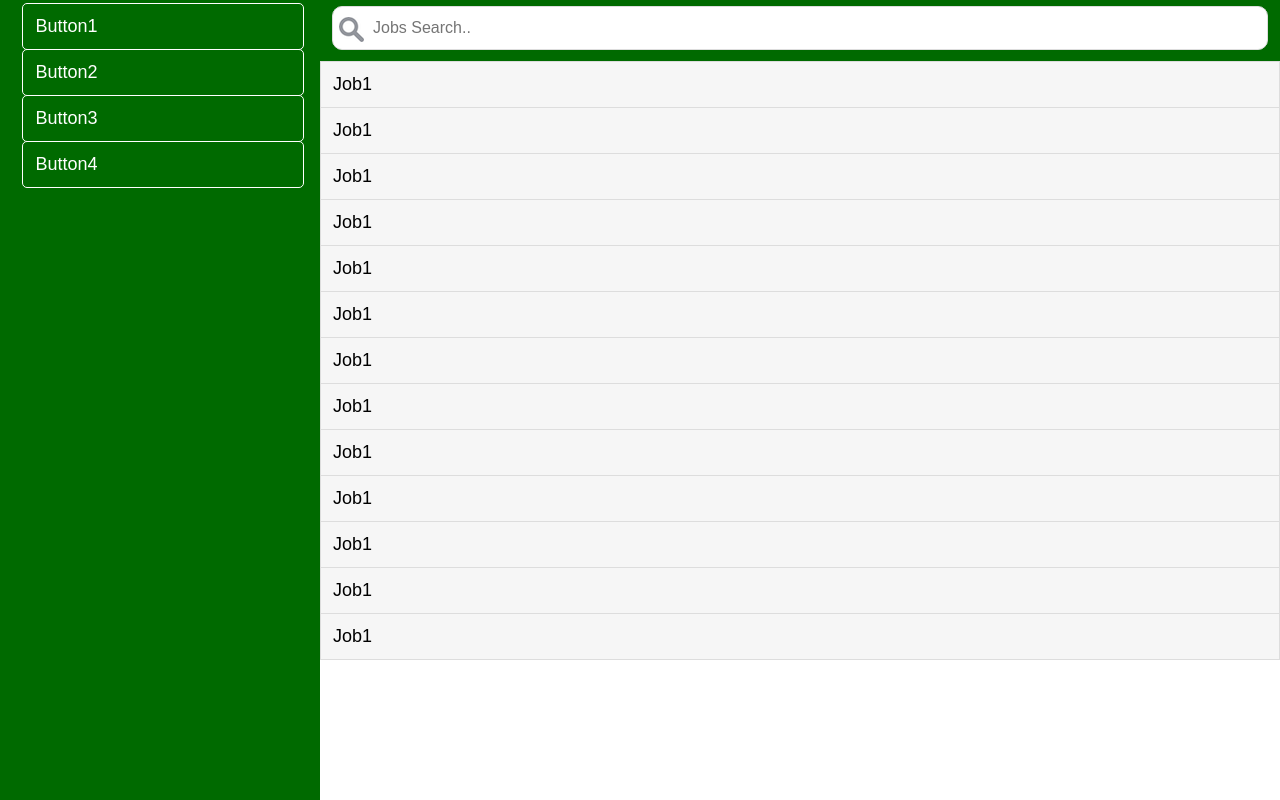
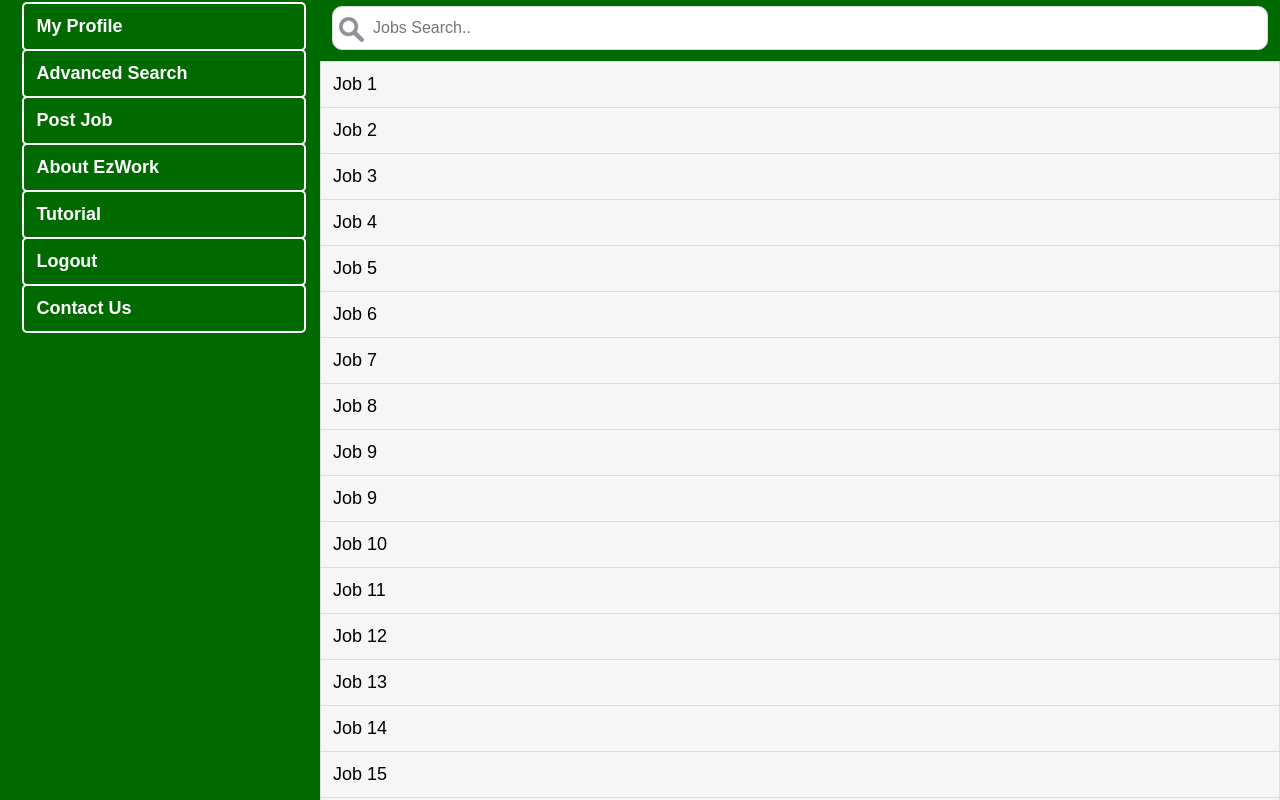
Before and after one commit to acphung/EzWork, a plain HTML site: page Main/EzWork2.html in a window 1280 px wide. Shown: the part 156-956 px from the top of the page. Drawn offline with Linux system fonts and the light colour scheme; no server answers.

Commit message:
Add files via upload
Job list added via JS script instead (framework for pulliing from db)

```diff
--- a/Main/EzWork.js
+++ b/Main/EzWork.js
@@ -65,3 +65,20 @@ function toggle_visibility(id) {
    else
         e.style.display = 'block';
 }
+
+function page_init(){
+	var array = ['Job 1', 'Job 2', 'Job 3', 'Job 4', 'Job 5', 'Job 6', 'Job 7', 'Job 8', 'Job 9', 'Job 9', 'Job 10', 'Job 11', 'Job 12', 'Job 13', 'Job 14', 'Job 15', 'Job 16', 'Job 17'],
+    // Reduce will iterate over all the array items and returns a single value.
+    listItems = array.reduce((result, item) => {
+    // Add a string to the result for the current item. This syntax is using template literals.
+    result += `<li><p>${item}</p></li>`;
+    // Always return the result in the reduce callback, it will be the value or result in the next iteration.
+    return result;
+  }, ''); // The '' is an empty string, it is the initial value result.
+  // Get the element from the DOM in which to display the list, this should be an ul or ol element.
+  resultElement = document.getElementById('jobList');
+
+// Set the inner HTML
+resultElement.innerHTML = listItems;
+}
+page_init();
--- a/Main/EzWork2.css
+++ b/Main/EzWork2.css
@@ -3,7 +3,7 @@ body{
     font-family: 'Nunito', sans-serif;
 }
 
-button{
+button, a{
     font-weight: 700;
 }
 
@@ -42,11 +42,11 @@ button{
 }
 
 #SideBar li a {
-    border: 1px solid #fff; /* Add a border to all links */
+    border: 2px solid #fff; /* Add a border to all links */
     width: 80%;
-    margin-top: -1px; /* Prevent double borders */
+    margin-top: -2px; /* Prevent double borders */
     margin-left: 7%;
-    background-color: #006A00; /* Grey background color */
+    background-color: #006A00;
     border-radius: 5px;
     padding: 12px; /* Add some padding */
     text-decoration: none; /* Remove default text underline */
@@ -203,7 +203,7 @@ form{
   margin-right: -.6%;
   margin-bottom: 10px;
   color: #fff;
-  border: 1px solid #fff;
+  border: 2px solid #fff;
   border-radius: 5px;
   padding: 15px;
   display: inline-block;
--- a/Main/EzWork2.html
+++ b/Main/EzWork2.html
@@ -16,7 +16,7 @@
                 <button onclick="gotoSignup()">Signup</button></div>
         <div id="welcome_user" class="welcome">
                 <h4 id="welcome_user_text">Welcome User</h4>
-                <button id="logout_button" onclick="logout()">Sign Out</button></div>
+                <button id="logout_button" onclick="logout()">Logout</button></div>
         <img id="logo" src="logo1.png">
         <h1 div id="head">EzWork</h1></div>
 		<!-- Button to open the modal login form -->
@@ -51,10 +51,17 @@
 
 
         <div id="SideBar">
-                <li><a href="#">Button1</a></li>
-                <li><a href="#">Button2</a></li>
-                <li><a href="#">Button3</a></li>
-                <li><a href="#">Button4</a></li>
+		<!-- Logged in buttons -->
+                <li><a href="#">My Profile</a></li>
+			<!-- Finders only -->
+                <li><a href="#">Advanced Search</a></li>
+			<!-- Employers only -->
+                <li><a href="#">Post Job</a></li>
+		<!-- Universal buttons -->
+				<li><a href="#">About EzWork</a></li>
+				<li><a href="#">Tutorial</a></li>
+                <li><a href="#">Logout</a></li>
+				<li><a href="#">Contact Us</a></li>
            <!--<form>
 			<h2 div id="log">Login</h2>
 			<input type="text" placeholder="&#128272; User Name" name >
@@ -67,22 +74,9 @@
                 <input type="text" id="mySearch" onkeyup="myFunction()" placeholder="Jobs Search..">
                 </div>
 
-        	<ul id="jobList">
-			  <li><p>Job1</p></li>
-			  <li><p>Job1</p></li>
-			  <li><p>Job1</p></li>
-			  <li><p>Job1</p></li>
-			  <li><p>Job1</p></li>
-			  <li><p>Job1</p></li>
-			  <li><p>Job1</p></li>
-			  <li><p>Job1</p></li>
-			  <li><p>Job1</p></li>
-			  <li><p>Job1</p></li>
-			  <li><p>Job1</p></li>
-			  <li><p>Job1</p></li>
-			  <li><p>Job1</p></li>
-</ul>
-</div>
+        	<ul id="jobList"></ul>
+			<!-- Javascript adds elements -->
+	</div>
         <div id="Footer"></div>
         </div>
         <script src="https://www.gstatic.com/firebasejs/4.9.0/firebase.js"></script>
```
